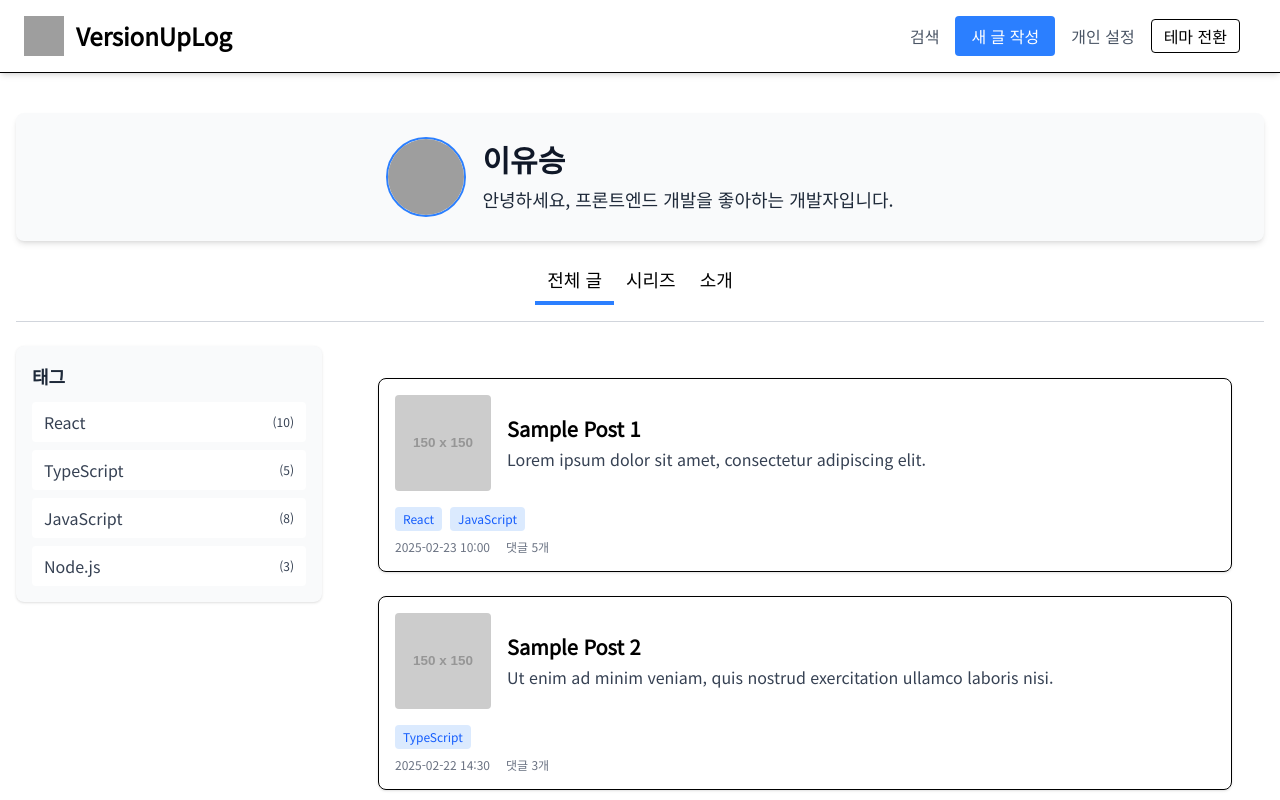
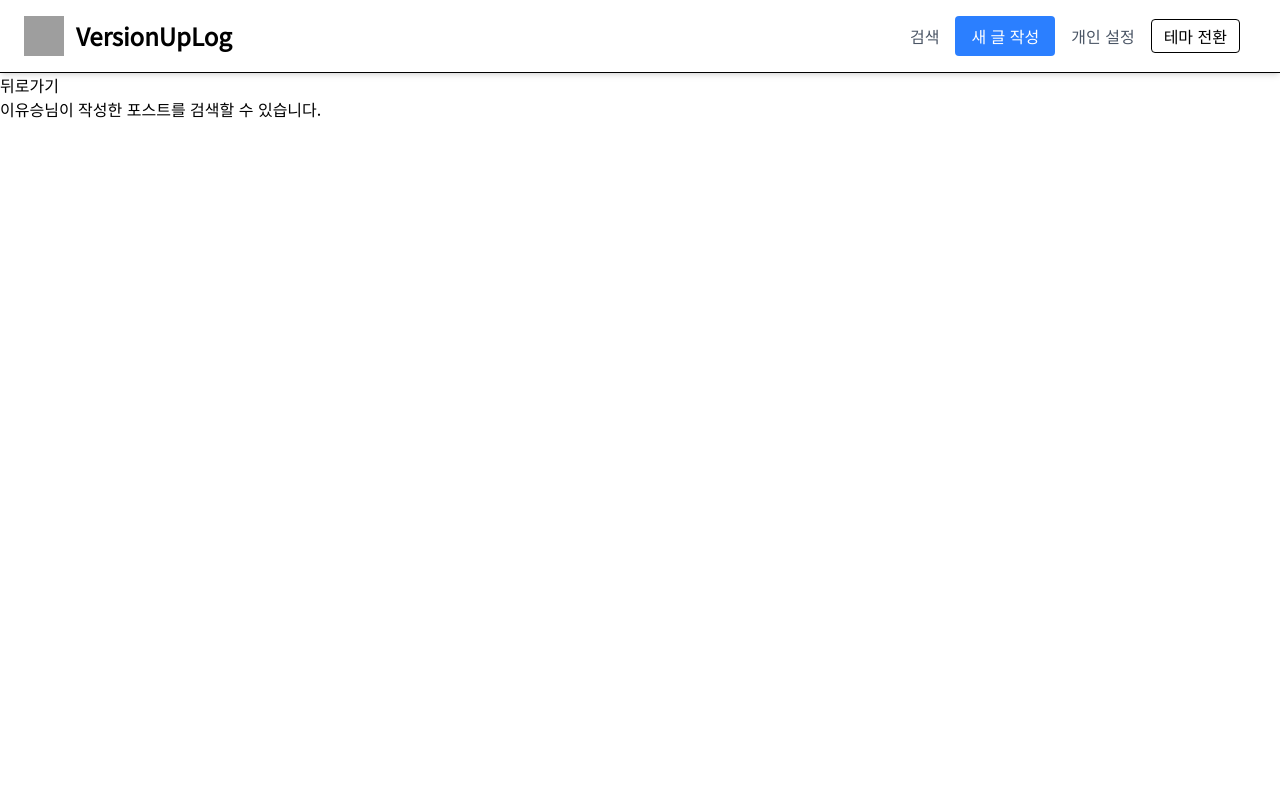
Before and after one commit to Akows/prj09VersionUpLog, a React (Vite) app: page / in a window 1280 px wide. Both pictures are taken after a click on the button "검색". Shown: the top 800 px of the page. Built offline with nearby package versions, Linux system fonts and the light colour scheme; grey boxes are pictures that could not be loaded.

Commit message:
Feat: 하위 페이지 기초 구조 구성. - 검색, 글 작성, 시리즈 컴포넌트의 위치 구조를 형성.

```diff
--- a/src/components/Home.tsx
+++ b/src/components/Home.tsx
@@ -3,9 +3,11 @@ import Header from './layout/Header';
 import PageNav from './layout/PageNav';
 import TagList from '../features/tags/components/TagList';
 import AllPosts from '../features/posts/components/AllPosts';
+import Search from '../features/search/components/search';
 
 const Home: React.FC = () => {
   const [activePage, setActivePage] = useState<'all' | 'series' | 'about'>('all');
+  const [activePage2, setActivePage2] = useState<'post' | 'search'>('post');
   const [selectedTag, setSelectedTag] = useState<string | undefined>(undefined);
 
   const tags = ['React', 'TypeScript', 'JavaScript', 'Node.js']; // 예시 태그
@@ -24,7 +26,39 @@ const Home: React.FC = () => {
     }
   };
 
+  const renderContent2 = () => {
+    switch (activePage2) {
+      case 'post':
+        return (
+          <div className="container mx-auto px-4">
+            <PageNav
+              activePage={activePage}
+              onChangePage={(page) => setActivePage(page as 'all' | 'series' | 'about')}
+            />
+            <div className="flex flex-col md:flex-row mt-6 gap-6">
+              <div className="md:w-1/4">
+                <TagList
+                  tags={tags}
+                  selectedTag={selectedTag}
+                  tagCounts={tagCounts}
+                  onSelectTag={(tag) => setSelectedTag(tag)}
+                />
+              </div>
+              <div className="md:w-3/4">
+                {renderContent()}
+              </div>
+            </div>
+          </div>
+        );
+      case 'search':
+        return <Search setActivePage2={setActivePage2}/>;
+      default:
+        return null;
+    }
+  };
+
   const handleSearchClick = () => {
+    setActivePage2('search');
     console.log('검색 페이지로 이동');
   };
 
@@ -52,25 +86,10 @@ const Home: React.FC = () => {
         onSettingsClick={handleSettingsClick}
         onThemeToggle={handleThemeToggle}
       />
-      <div className="container mx-auto px-4">
-        <PageNav
-          activePage={activePage}
-          onChangePage={(page) => setActivePage(page as 'all' | 'series' | 'about')}
-        />
-        <div className="flex flex-col md:flex-row mt-6 gap-6">
-          <div className="md:w-1/4">
-            <TagList
-              tags={tags}
-              selectedTag={selectedTag}
-              tagCounts={tagCounts}
-              onSelectTag={(tag) => setSelectedTag(tag)}
-            />
-          </div>
-          <div className="md:w-3/4">
-            {renderContent()}
-          </div>
-        </div>
-      </div>
+
+      {renderContent2()}
+
+
     </div>
   );
 };
--- /dev/null
+++ b/src/features/search/components/Search.tsx
@@ -0,0 +1,18 @@
+import React from 'react'
+
+interface SearchProps {
+    setActivePage2: (keyword: string) => void;
+}
+
+const Search: React.FC<SearchProps> = ({setActivePage2}) => {
+  return (
+    <div>
+        <button onClick={() => setActivePage2('post')}>뒤로가기</button>
+
+        <p>이유승님이 작성한 포스트를 검색할 수 있습니다.</p>
+        <input></input>
+    </div>
+  )
+}
+
+export default Search;
```
